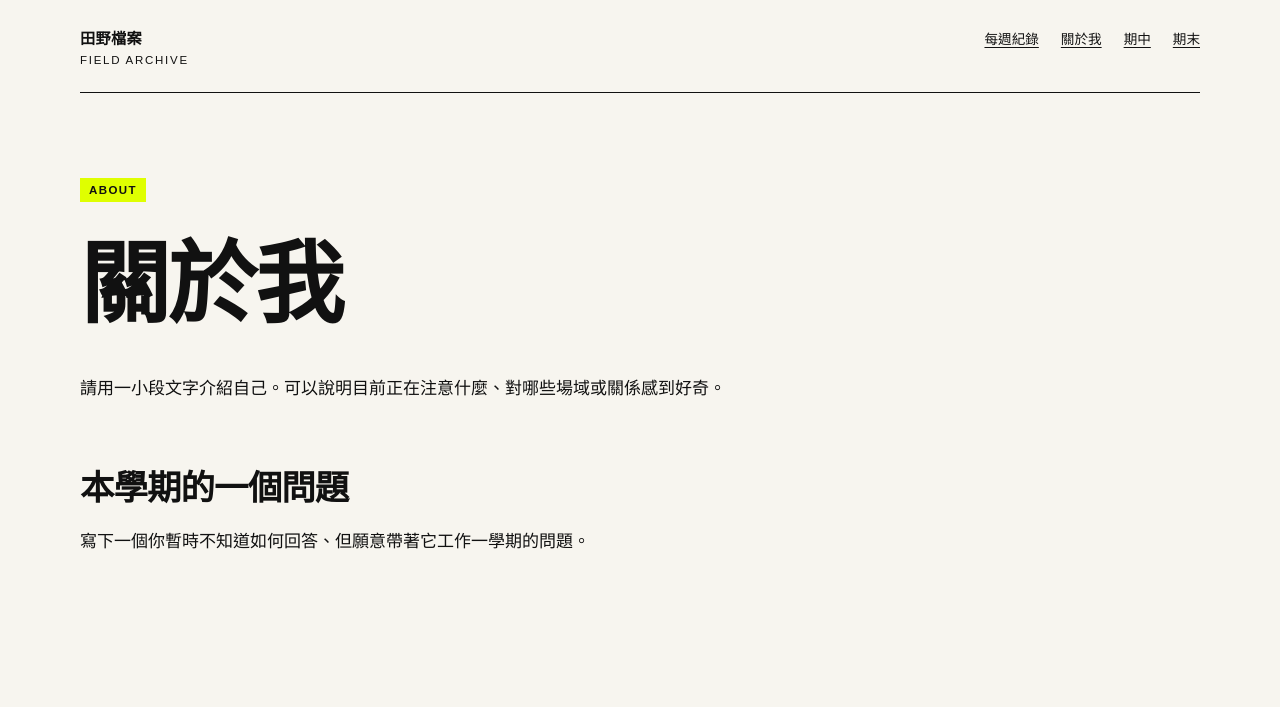
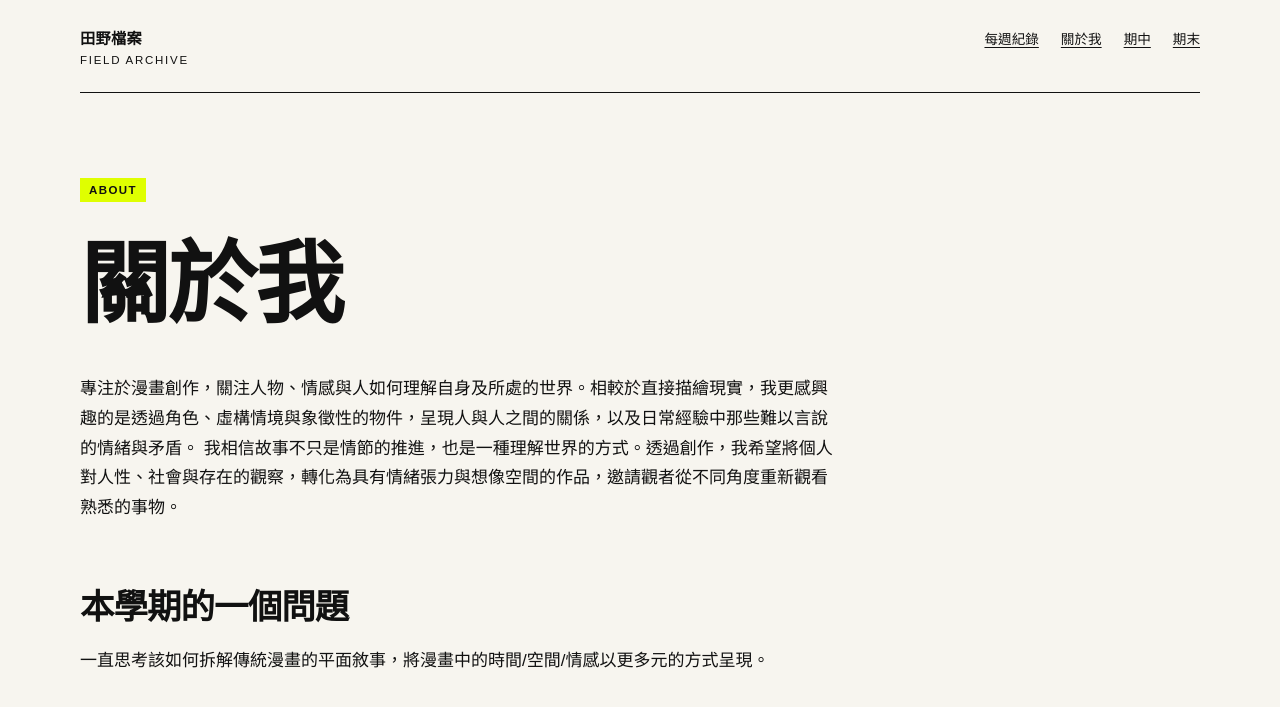
Before and after one commit to aa46946946/fieldworkarchive, a Jekyll site: the page built from about.md, in a window 1280 px wide. Shown: the top 707 px of the page. Built offline with Jekyll 4.4.1, drawn with Linux system fonts in a browser that asks for light colours.

Commit message:
Update about.md

```diff
--- a/about.md
+++ b/about.md
@@ -7,8 +7,9 @@ permalink: /about/
 
 # 關於我
 
-請用一小段文字介紹自己。可以說明目前正在注意什麼、對哪些場域或關係感到好奇。
+專注於漫畫創作，關注人物、情感與人如何理解自身及所處的世界。相較於直接描繪現實，我更感興趣的是透過角色、虛構情境與象徵性的物件，呈現人與人之間的關係，以及日常經驗中那些難以言說的情緒與矛盾。
+我相信故事不只是情節的推進，也是一種理解世界的方式。透過創作，我希望將個人對人性、社會與存在的觀察，轉化為具有情緒張力與想像空間的作品，邀請觀者從不同角度重新觀看熟悉的事物。
 
 ## 本學期的一個問題
 
-寫下一個你暫時不知道如何回答、但願意帶著它工作一學期的問題。
+一直思考該如何拆解傳統漫畫的平面敘事，將漫畫中的時間/空間/情感以更多元的方式呈現。
```
